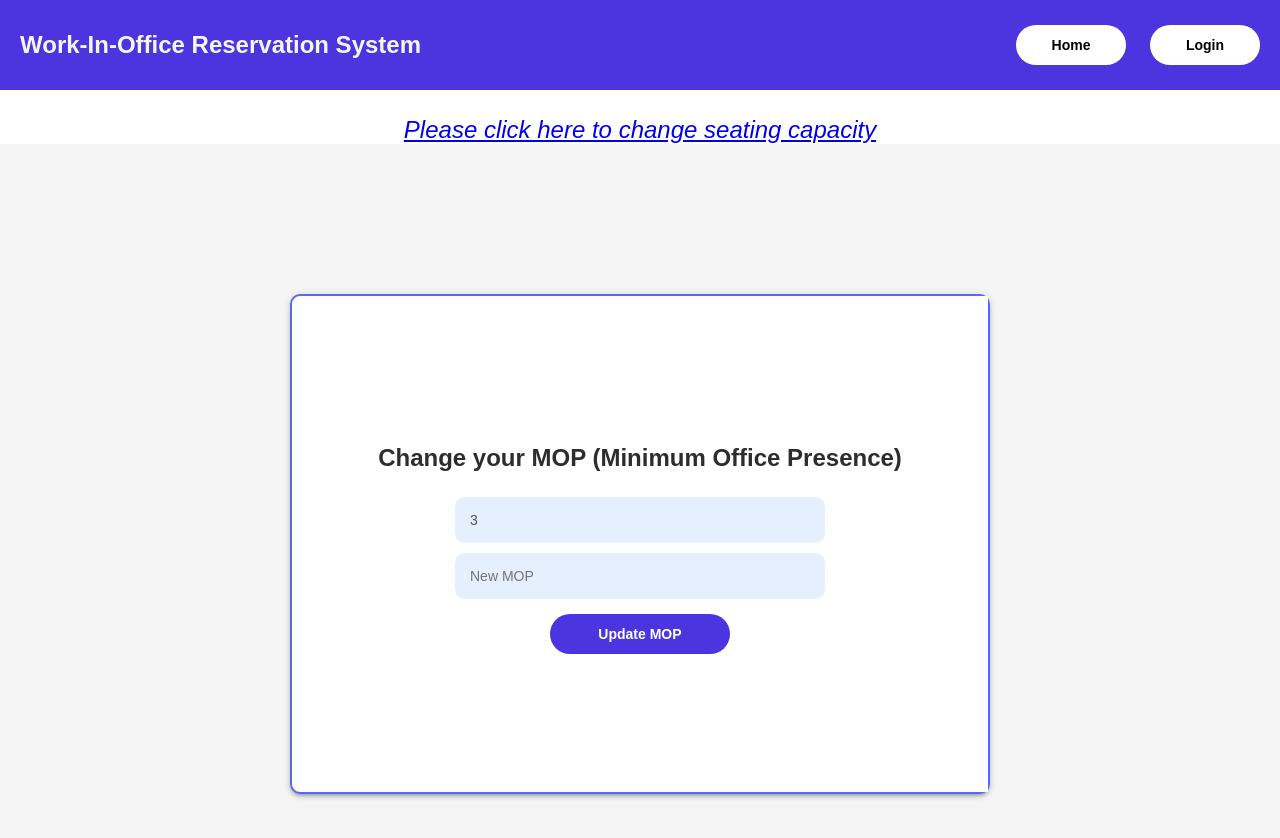
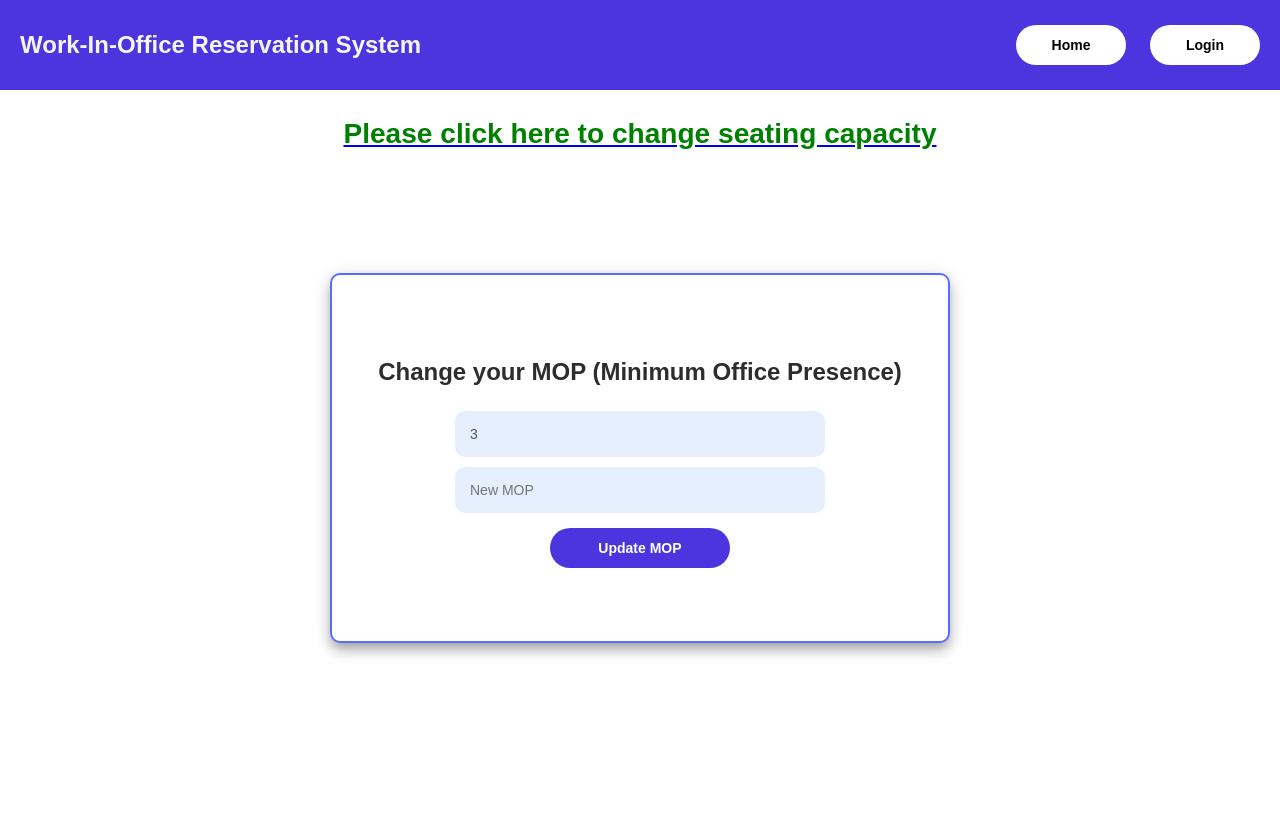
Before and after one commit to shailbpatel/275_frontend, a React (Create React App) app: page /employer/employerid/mop in a window 1280 px wide. Shown: the top 838 px of the page. After the commit the page ends 800 px from the top, so only its background shows below. Built offline with nearby package versions, Linux system fonts and the light colour scheme.

Commit message:
minor css changes

```diff
--- a/src/Components/ChangeSeatingCapacity/styles.module.css
+++ b/src/Components/ChangeSeatingCapacity/styles.module.css
@@ -1,17 +1,11 @@
-.main_capacity {
-  background-color: #f5f5f5;
-}
-
 .title {
   text-align: center;
-  background-color: #f5f5f5;
-  margin-top: -1%;
+  margin-top: 1%;
 }
 
 .login_container {
   width: 100%;
-  min-height: 100vh;
-  background-color: #f5f5f5;
+  min-height: 70vh;
   display: flex;
   align-items: center;
   justify-content: center;
@@ -22,8 +16,8 @@
   height: 350px;
   display: flex;
   border-radius: 10px;
-  box-shadow: 0px 3px 3px -2px rgb(0 0 0 / 20%),
-    0px 3px 4px 0px rgb(0 0 0 / 14%), 0px 1px 8px 0px rgb(0 0 0 / 12%);
+  box-shadow: 0px 6px 8px -4px rgba(0, 0, 0, 0.2),
+    0px 9px 12px 1px rgba(0, 0, 0, 0.14), 0px 3px 16px 2px rgba(0, 0, 0, 0.12);
   border: 2px solid rgba(0, 30, 255, 0.651);
 }
 
@@ -33,7 +27,6 @@
   flex-direction: column;
   align-items: center;
   justify-content: center;
-  background-color: white;
   border-top-left-radius: 10px;
   border-bottom-left-radius: 10px;
 }
--- a/src/Components/MOP/MOP.js
+++ b/src/Components/MOP/MOP.js
@@ -57,7 +57,9 @@ const MOP = (props) => {
     <>
       <div className={styles.title}>
         <Link to="/employer/employerid/mop/changeseatcapacity">
-          Please click here to change seating capacity
+          <h3 style={{ color: "green", textDecoration: "none" }}>
+            Please click here to change seating capacity
+          </h3>
         </Link>
       </div>
       <div className={styles.login_container}>
--- a/src/Components/MOP/styles.module.css
+++ b/src/Components/MOP/styles.module.css
@@ -1,29 +1,23 @@
 .login_container {
   width: 100%;
-  min-height: 100vh;
-  background-color: #f5f5f5;
+  min-height: 70vh;
   display: flex;
   align-items: center;
   justify-content: center;
 }
-
 .title {
   text-align: center;
-  text-decoration: none;
   font-size: x-large;
-  font-style: oblique;
   margin-top: 2%;
-  color: lightgreen;
 }
 .login_form_container {
-  width: 700px;
-  height: 500px;
+  width: 620px;
+  height: 370px;
   display: flex;
   border-radius: 10px;
-  box-shadow: 0px 3px 3px -2px rgb(0 0 0 / 20%),
-    0px 3px 4px 0px rgb(0 0 0 / 14%), 0px 1px 8px 0px rgb(0 0 0 / 12%);
+  box-shadow: 0px 6px 8px -4px rgba(0, 0, 0, 0.2),
+    0px 9px 12px 1px rgba(0, 0, 0, 0.14), 0px 3px 16px 2px rgba(0, 0, 0, 0.12);
   border: 2px solid rgba(0, 30, 255, 0.651);
-  /* Other styles for the form container */
 }
 
 .left {
@@ -32,7 +26,6 @@
   flex-direction: column;
   align-items: center;
   justify-content: center;
-  background-color: white;
   border-top-left-radius: 10px;
   border-bottom-left-radius: 10px;
 }
```
